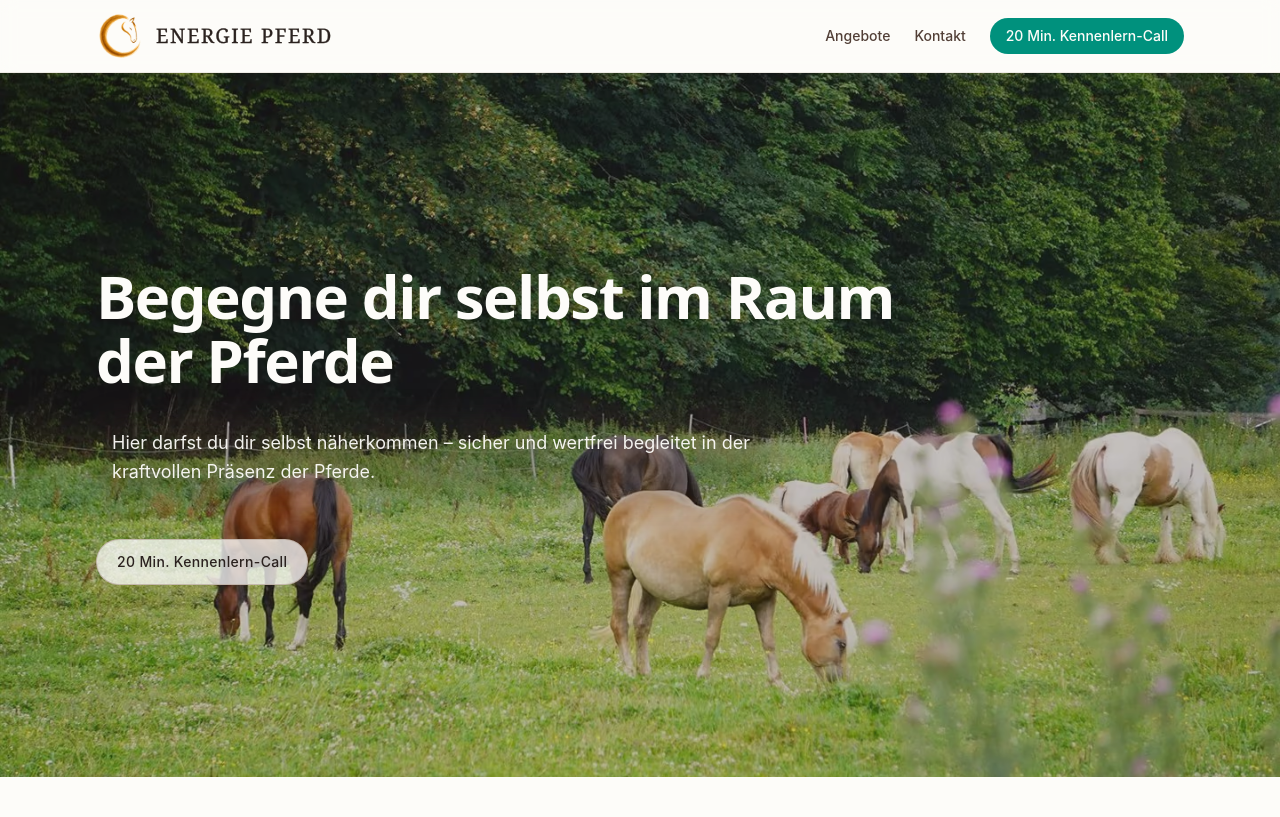
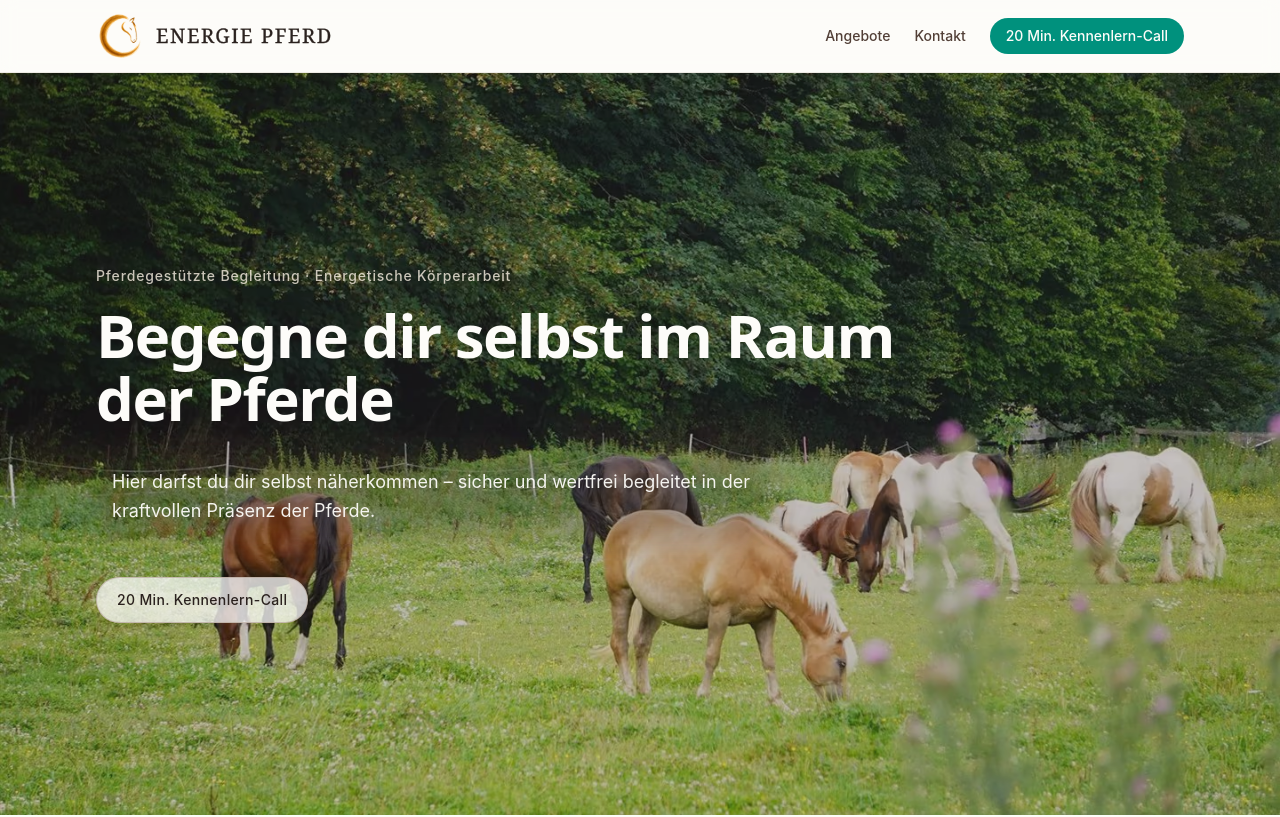
Before and after one commit to judithkuneth/energie-pferd, a Vue app: page / in a window 1280 px wide. Shown: the top 817 px of the page. Built offline with nearby package versions, Linux system fonts and the light colour scheme; a web font is replaced by a local one.

Commit message:
Add subtle service label above hero heading

```diff
--- a/src/sections/HeroSection.vue
+++ b/src/sections/HeroSection.vue
@@ -61,6 +61,11 @@ const emit = defineEmits<{
         >
           Triff dich selbst im Raum der Pferde
         </h2> -->
+        <p
+          class="mb-4 max-w-2xl text-xs font-medium leading-relaxed tracking-[0.06em] text-sand-100/80 sm:text-sm"
+        >
+          Pferdegestützte Begleitung · Energetische Körperarbeit
+        </p>
         <h1
           class="max-w-4xl font-serif text-4xl font-semibold leading-[1.06] tracking-tight text-sand-50 sm:text-6xl"
         >
```
